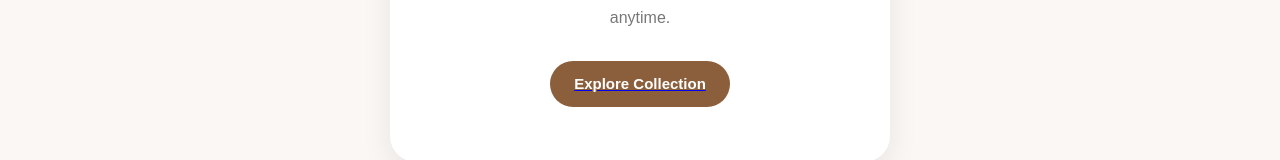
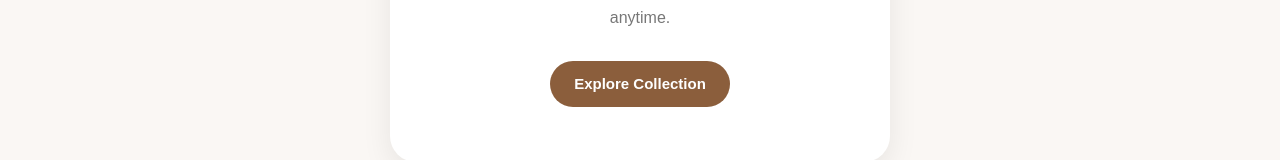
Before and after one commit to an2sh4a/Sutra, a React (Create React App) app in the folder sutra/: page /wishlist in a window 1280 px wide. Shown: the part 430-590 px from the top of the page. Built offline with nearby package versions, Linux system fonts and the light colour scheme; no server answers.

Commit message:
removed underline from buttons

```diff
--- a/sutra/src/pages/Cart.css
+++ b/sutra/src/pages/Cart.css
@@ -260,3 +260,15 @@
 .shop-btn:hover{
   background:#754C2F;
 }
+
+/* Remove underlines from cart action links */
+.cart-layout a,
+.cart-layout a:hover,
+.cart-layout a:focus,
+.cart-layout a:active,
+.empty-cart-container a,
+.empty-cart-container a:hover,
+.empty-cart-container a:focus,
+.empty-cart-container a:active {
+  text-decoration: none !important;
+}
--- a/sutra/src/pages/Home.jsx
+++ b/sutra/src/pages/Home.jsx
@@ -129,7 +129,7 @@ function Home() {
         selectedCategory={selectedCategory}
         onCategoryChange={filterCategory}
       />
-      <CustomerWords />
+      {/* <CustomerWords /> */}
       <Footer />
       <FloatingPromo />
     </div>
--- a/sutra/src/pages/Wishlist.css
+++ b/sutra/src/pages/Wishlist.css
@@ -335,3 +335,32 @@
     font-size:11px;
   }
 }
+
+
+/* Remove underlines from wishlist links and action buttons */
+.wishlist-container a,
+.wishlist-container a:hover,
+.wishlist-container a:focus,
+.wishlist-container a:active,
+.empty-wishlist-container a,
+.empty-wishlist-container a:hover,
+.empty-wishlist-container a:focus,
+.empty-wishlist-container a:active,
+.wishlist-buttons a,
+.wishlist-buttons a:hover,
+.wishlist-buttons a:focus,
+.wishlist-buttons a:active {
+  text-decoration: none !important;
+}
+
+/* Keep button text un-underlined in every state */
+.wishlist-container button,
+.wishlist-container button:hover,
+.wishlist-container button:focus,
+.wishlist-container button:active,
+.empty-wishlist-container button,
+.empty-wishlist-container button:hover,
+.empty-wishlist-container button:focus,
+.empty-wishlist-container button:active {
+  text-decoration: none !important;
+}
```
